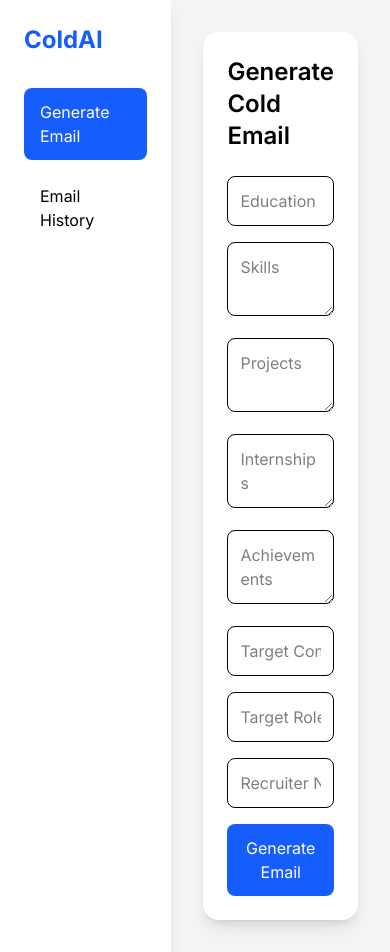
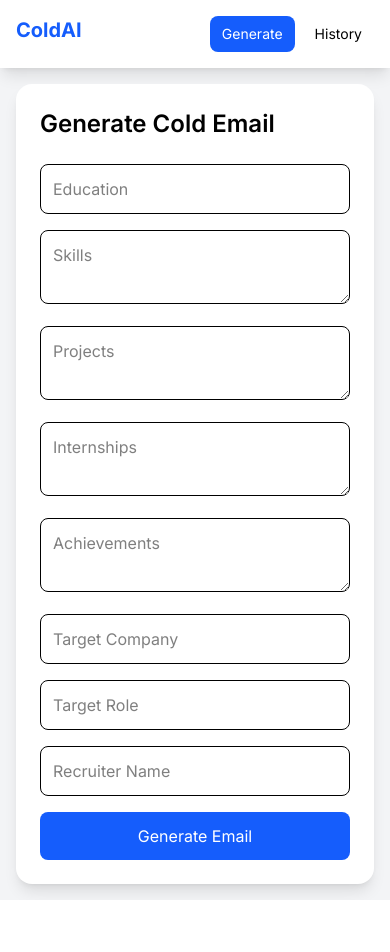
Before and after one commit to AnandAyush005/Ai-Cold-Mail-Generator, a React (Vite) app in the folder client/: page /dashboard in a window 390 px wide. After the commit the page ends 900 px from the top, so only its background shows below. Built offline with nearby package versions, Linux system fonts and the light colour scheme.

Commit message:
Refactor Dashboard component layout for improved responsiveness and styling consistency

```diff
--- a/client/src/pages/Dashboard.jsx
+++ b/client/src/pages/Dashboard.jsx
@@ -6,39 +6,42 @@ export function Dashboard() {
   const [activeTab, setActiveTab] = useState("form");
 
   return (
-    <div className="min-h-screen flex bg-gray-100">
+    <div className="min-h-screen flex flex-col md:flex-row bg-gray-100">
 
-      {/* Sidebar */}
-      <div className="w-64 bg-white shadow-lg p-6 flex flex-col">
-        <h1 className="text-2xl font-bold mb-8 text-blue-600">
+      {/* Sidebar / Topbar */}
+      <div className="w-full md:w-64 bg-white shadow-lg p-4 md:p-6 flex md:flex-col flex-row justify-between md:justify-start">
+
+        <h1 className="text-xl md:text-2xl font-bold text-blue-600 mb-0 md:mb-8">
           ColdAI
         </h1>
 
+        <div className="flex md:flex-col gap-2 md:w-full">
           <button
             onClick={() => setActiveTab("form")}
-          className={`text-left px-4 cursor-pointer py-3 rounded-lg mb-3 transition ${
+            className={`px-3 md:px-4 py-2 md:py-3 rounded-lg cursor-pointer transition text-sm md:text-base ${
               activeTab === "form"
                 ? "bg-blue-600 text-white"
                 : "hover:bg-gray-100"
             }`}
           >
-          Generate Email
+            Generate
           </button>
 
           <button
             onClick={() => setActiveTab("history")}
-          className={`text-left px-4 py-3 cursor-pointer rounded-lg transition ${
+            className={`px-3 md:px-4 py-2 md:py-3 rounded-lg cursor-pointer transition text-sm md:text-base ${
               activeTab === "history"
                 ? "bg-blue-600 text-white"
                 : "hover:bg-gray-100"
             }`}
           >
-          Email History
+            History
           </button>
+        </div>
       </div>
 
       {/* Main Content */}
-      <div className="flex-1 p-8">
+      <div className="flex-1 p-4 md:p-8 overflow-y-auto">
         {activeTab === "form" && <GenerateMailForm />}
         {activeTab === "history" && <EmailHistory />}
       </div>
```
Lines whose indentation alone changed are shown as unchanged.
